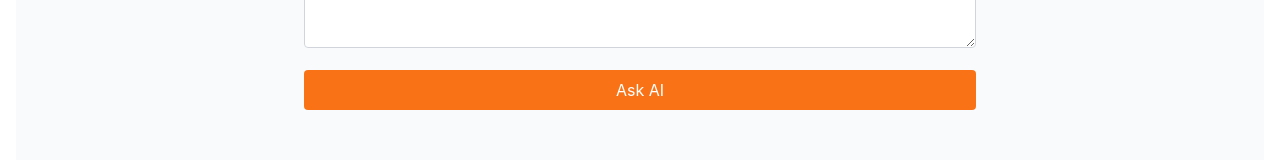
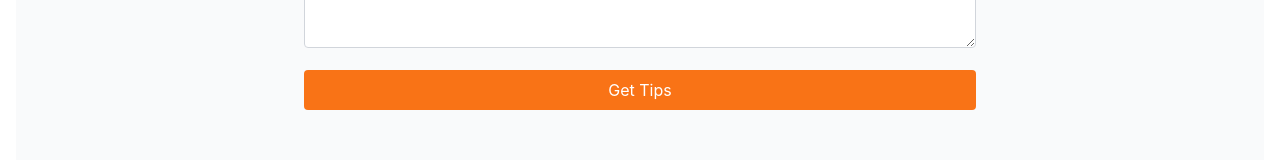
Before and after one commit to Smartzikky/ai-assistant-frontend, a React (Create React App) app: page /agriculture in a window 1280 px wide. Shown: the part 250-410 px from the top of the page. Built offline with nearby package versions, Linux system fonts and the light colour scheme; no server answers.

Commit message:
Update AgriculturePage.jsx

```diff
--- a/src/pages/AgriculturePage.jsx
+++ b/src/pages/AgriculturePage.jsx
@@ -59,7 +59,7 @@ export default function AgriculturePage() {
             type="submit"
             className="w-full py-2 px-4 rounded bg-orange-500 hover:bg-orange-600 text-white transition"
           >
-            Ask AI
+            Get Tips
           </button>
         </form>
 
```
